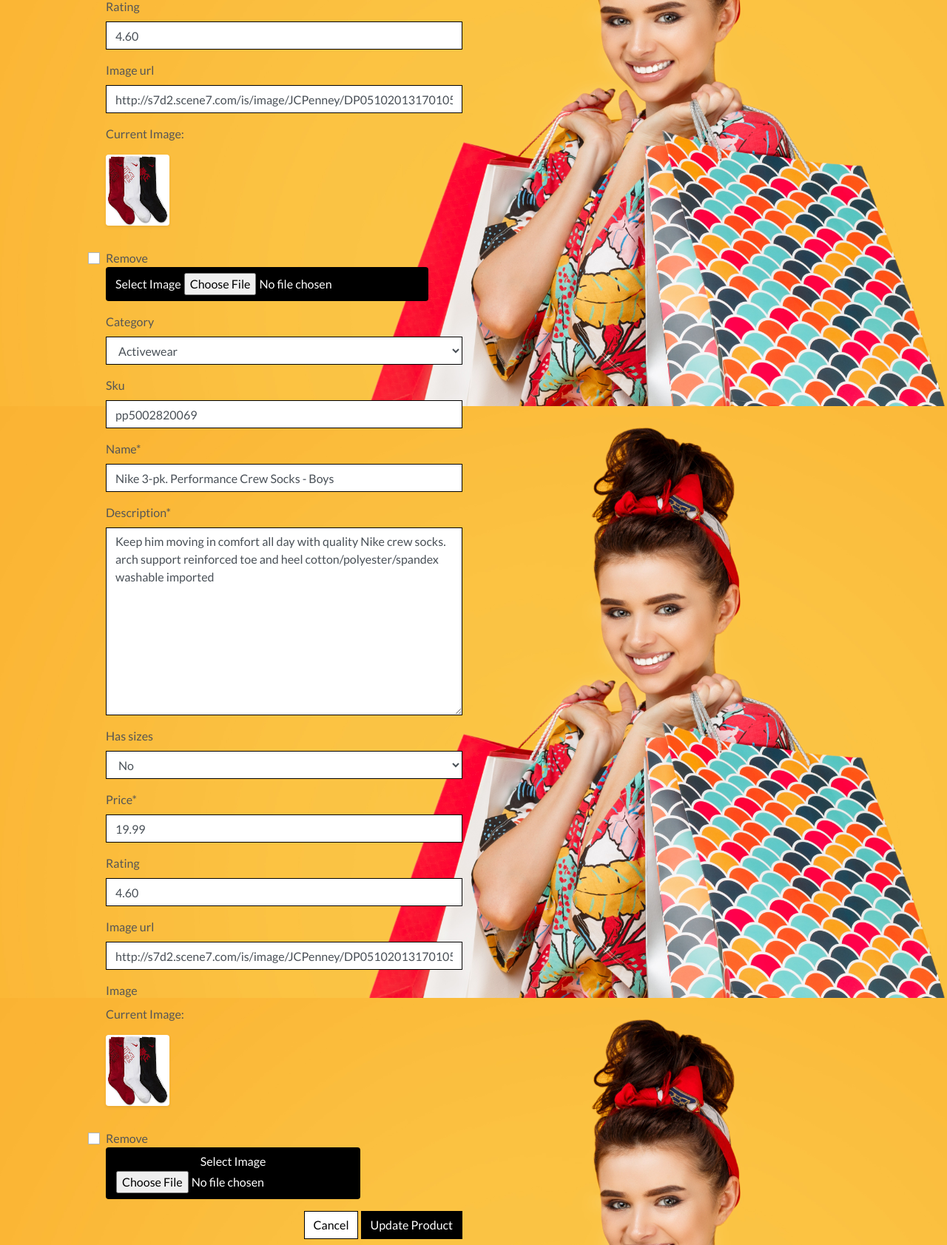
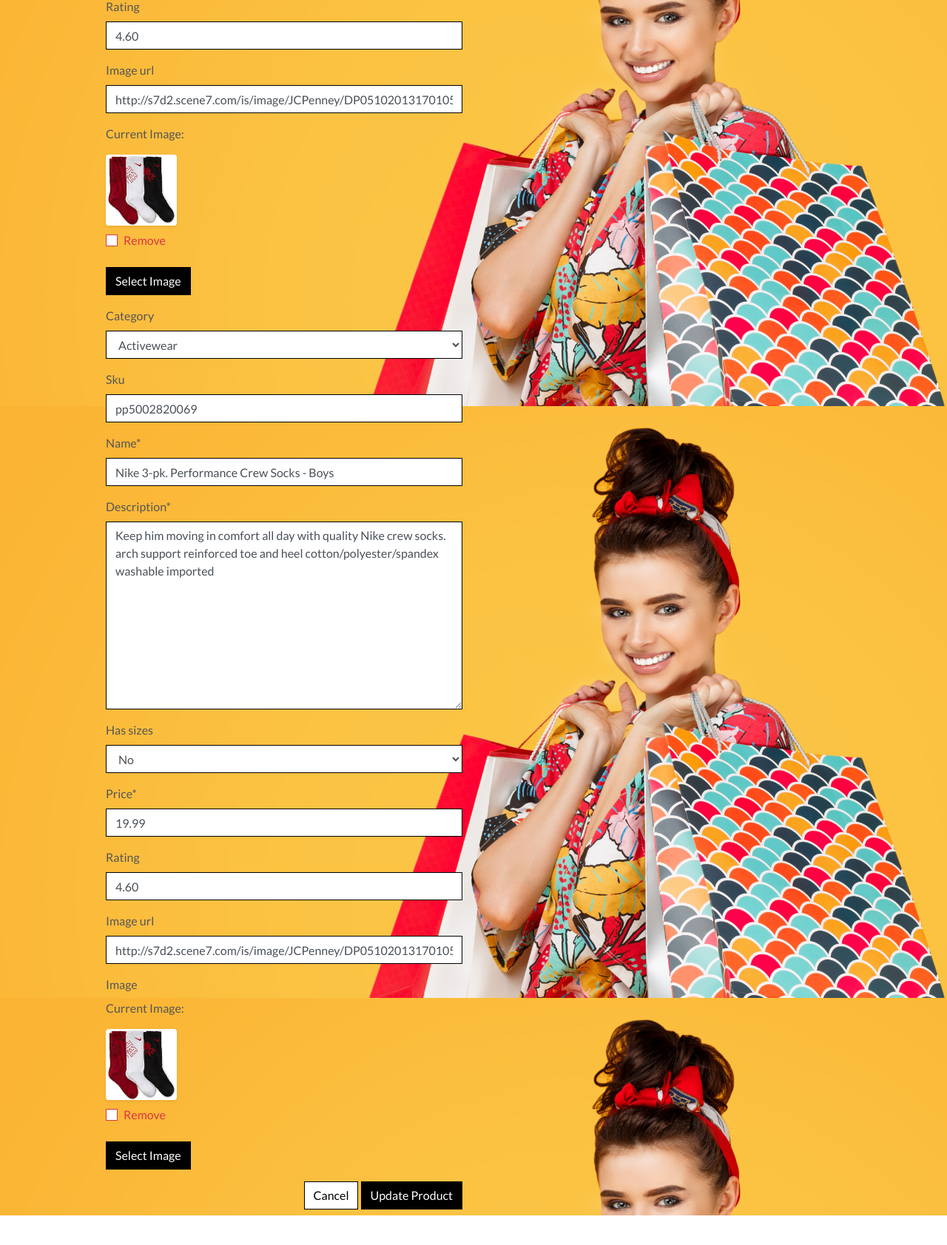
Before and after one commit to podvistorcheto/online-boutique, a Django app: page /products/edit/12/ in a window 1280 px wide. Shown: the part 1051-2734 px from the top of the page at 74% size. After the commit the page ends 2694 px from the top, so only its background shows below. Run offline with Django 3.2, Linux system fonts and the light colour scheme; the visitor is signed in with stand-in values (Sample User, id 1); data comes from the database, SQL or seed files in the repository; some libraries are stand-ins or nearby versions.

Commit message:
Fixing the image field part 1.1

```diff
--- a/products/forms.py
+++ b/products/forms.py
@@ -1,7 +1,6 @@
 from django import forms
 from .widgets import CustomClearableFileInput
 from .models import Product, Category
-
 
 
 class ProductForm(forms.ModelForm):
--- a/products/templates/products/custom_widget_templates/custom_clearable_file_input.html
+++ b/products/templates/products/custom_widget_templates/custom_clearable_file_input.html
@@ -1,16 +1,17 @@
 {% if widget.is_initial %}
-    <p>{{ widget.initial_text }}: </p>
+    <p>{{ widget.initial_text }}:</p>
         <a href="{{ widget.value.url }}">
-            <img width="86" height="96" class="rounded shadow-sm" src="{{ widget.value.url }}">
+            <img width="96" height="96" class="rounded shadow-sm" src="{{ widget.value.url }}">
         </a>
     {% if not widget.required %}
-        <div class="custom-control custom-checkbox mt-2"></div>
+        <div class="custom-control custom-checkbox mt-2">
             <input class="custom-control-input" type="checkbox" name="{{ widget.checkbox_name }}" id="{{ widget.checkbox_id }}">
-            <label class="custom-control-label" for="{{ widget.checkbox_id }}">{{ widget.clear_checkbox_label }}</label>
+            <label class="custom-control-label text-danger" for="{{ widget.checkbox_id }}">{{ widget.clear_checkbox_label }}</label>
+        </div>
     {% endif %}<br>
     {{ widget.input_text }}
 {% endif %}
-<span class="btn btn-black rounded-0-btn-file">
+<span class="btn btn-black rounded-0 btn-file">
     Select Image <input type="{{ widget.type }}" name="{{ widget.name }}"{% include "django/forms/widgets/attrs.html" %}>
 </span>
 <strong><p class="text-danger" id="filename"></p></strong>
```
